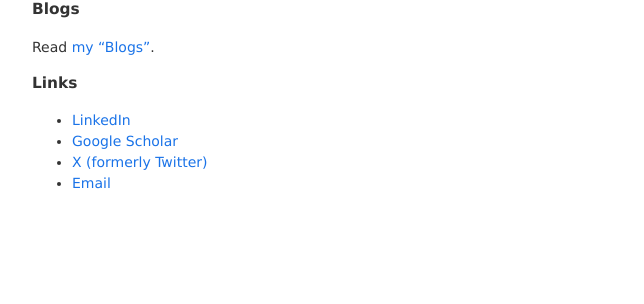
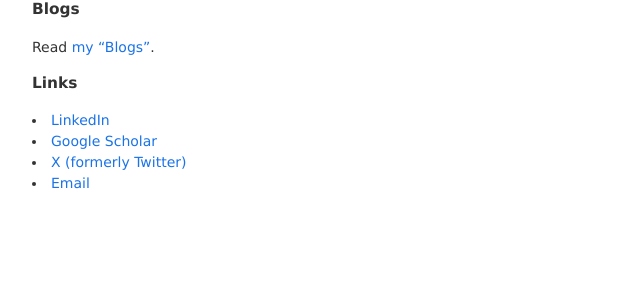
Before and after one commit to muntasimulhaque/muntasimulhaque.github.io, a Jekyll site: the page built from index.md, in a window 1280 px wide. Shown: the part 471-775 px from the top of the page, without its empty margins (315-959 px from the left). Built offline with Jekyll 4.4.1, drawn with Linux system fonts in a browser that asks for light colours.

Commit message:
Update main.css

```diff
--- a/assets/css/main.css
+++ b/assets/css/main.css
@@ -45,6 +45,12 @@ h2 { font-size: 1.2em; }
 h3 { font-size: 1.1em; }
 h4 { font-size: 1em; }
 h5, h6 { font-size: 0.9em; }
+
+/* Remove default list indentation */
+ul, ol {
+    padding-left: 0;
+    list-style-position: inside;
+}
 
 /* Site Title Styles */
 .site-title {
```
